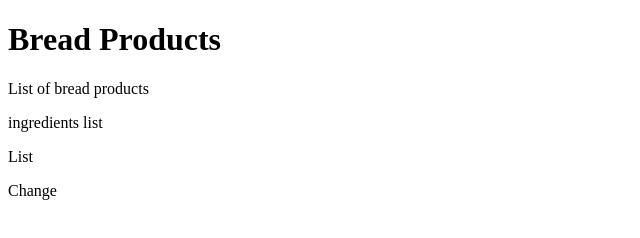
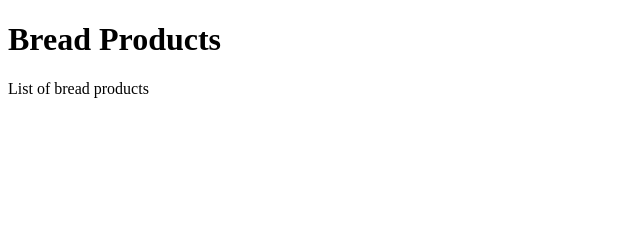
Before and after one commit to jackrichter/com.bread.demo, a plain HTML site: page WebContent/index.html in a window 1280 px wide. Shown: the whole page, without its empty margins (0-640 px from the left). Drawn offline with Linux system fonts and the light colour scheme.

Commit message:
Brunch master to its previous starting state

```diff
--- a/WebContent/index.html
+++ b/WebContent/index.html
@@ -10,10 +10,5 @@
 
 	<p>List of bread products</p>
 
-	<!-- Simulating bug fix on the master branch, because the client needed a fix in the released app. This will
-	become version v1.1 in production -->
-	<span>ingredients list</span>
-	<p>List</p>
-	<p>Change</p>
 </body>
 </html>
```
